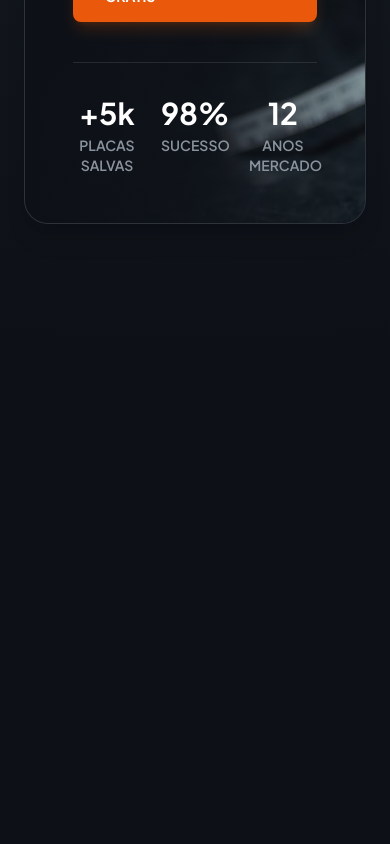
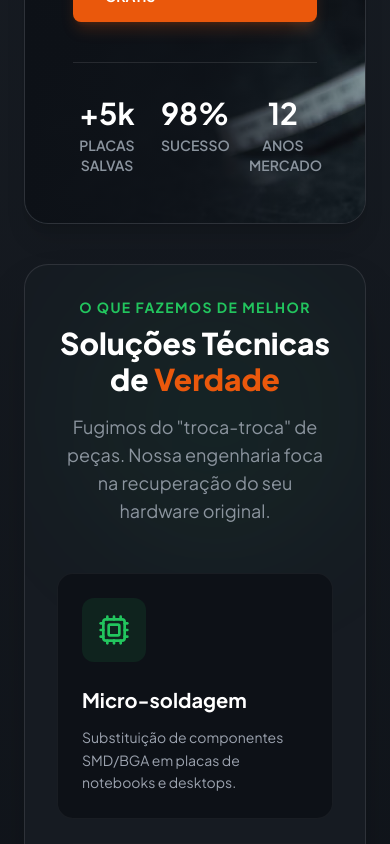
Before and after one commit to Jessicac30/minha-placa-minha-vida, a React (Vite) app: page / in a window 390 px wide. Shown: the part 910-1754 px from the top of the page. Before the commit the page ends 1254 px from the top, so only its background shows below. Built offline with nearby package versions, Linux system fonts and the light colour scheme.

Commit message:
Feat: Finaliza seção de Serviços com layout responsivo e acessível

```diff
--- a/package.json
+++ b/package.json
@@ -10,6 +10,7 @@
     "preview": "vite preview"
   },
   "dependencies": {
+    "lucide-react": "^0.561.0",
     "react": "^19.2.0",
     "react-dom": "^19.2.0"
   },
--- a/src/App.tsx
+++ b/src/App.tsx
@@ -1,16 +1,19 @@
 import Header from './components/Header';
 import Hero from './components/Hero';
+import Services from './components/Services';
 
 function App() {
   return (
-    <div className="bg-hero-pattern min-h-screen pt-[180px] pb-20">
+    <div className="bg-hero-pattern min-h-screen pt-[180px] pb-20 overflow-x-hidden">
       <Header />
 
-      <main className="container mx-auto px-6 relative">
+      {/* ADICIONEI 'space-y-24' PARA DAR ESPAÇO ENTRE AS SEÇÕES */}
+      <main className="container mx-auto px-6 relative space-y-10">
         <Hero />
+        <Services />
       </main>
     </div>
   );
 }
 
-export default App
+export default App;
--- /dev/null
+++ b/src/components/Services.tsx
@@ -0,0 +1,81 @@
+import React from 'react';
+import { Cpu, Sparkles, Zap } from 'lucide-react';
+
+interface ServiceItem {
+  id: number;
+  icon: React.ReactNode;
+  title: string;
+  description: string;
+}
+
+const services: ServiceItem[] = [
+  {
+    id: 1,
+    icon: <Cpu className="w-8 h-8" />,
+    title: "Micro-soldagem",
+    description: "Substituição de componentes SMD/BGA em placas de notebooks e desktops."
+  },
+  {
+    id: 2,
+    icon: <Sparkles className="w-8 h-8" />,
+    title: "Limpeza Técnica",
+    description: "Higienização profunda e troca de pasta térmica para performance."
+  },
+  {
+    id: 3,
+    icon: <Zap className="w-8 h-8" />,
+    title: "Eletrodomésticos",
+    description: "Recuperação de placas lógicas de geladeiras, lava e seca e ar-condicionado."
+  }
+];
+
+const Services: React.FC = () => {
+  return (
+    <section id="servicos" aria-label="Nossos Serviços">
+
+      <div className="bg-bg-component rounded-3xl border border-white/10 p-8 md:p-12 lg:p-16 shadow-2xl relative overflow-hidden">
+
+        <div className="absolute top-0 right-0 w-[300px] h-[300px] bg-brand-green/5 rounded-full blur-3xl -z-0 pointer-events-none"></div>
+
+        <div className="text-center mb-12 md:mb-16 relative z-10">
+          <span className="text-brand-green font-bold text-sm tracking-widest uppercase mb-2 block">
+            O QUE FAZEMOS DE MELHOR
+          </span>
+          <h2 className="text-3xl md:text-4xl font-extrabold text-white mb-4">
+            Soluções Técnicas de <span className="text-brand-orange">Verdade</span>
+          </h2>
+          <p className="text-text-muted text-lg max-w-2xl mx-auto">
+            Fugimos do "troca-troca" de peças. Nossa engenharia foca na recuperação do seu hardware original.
+          </p>
+        </div>
+
+        <div className="grid grid-cols-1 lg:grid-cols-3 gap-6 lg:gap-8 relative z-10">
+          {services.map((item) => (
+            <div
+              key={item.id}
+              className="group bg-bg-body border border-white/5 rounded-2xl p-6 md:p-8 hover:border-brand-green/30 transition-all duration-300 hover:-translate-y-2 hover:shadow-lg hover:shadow-brand-green/10 motion-reduce:hover:transform-none motion-reduce:transition-none"
+            >
+              <div
+                className="w-16 h-16 rounded-xl bg-brand-green/10 flex items-center justify-center text-brand-green mb-6 group-hover:bg-brand-green group-hover:text-black transition-colors duration-300 motion-reduce:transition-none"
+                aria-hidden="true"
+              >
+                {item.icon}
+              </div>
+
+              <h3 className="text-xl font-bold text-white mb-3">
+                {item.title}
+              </h3>
+
+              <p className="text-gray-400 leading-relaxed text-sm">
+                {item.description}
+              </p>
+            </div>
+          ))}
+        </div>
+
+      </div>
+    </section>
+  );
+};
+
+export default Services;
```
Also changed, not shown: 1 other file (tests, documents, lock files or other folders).
